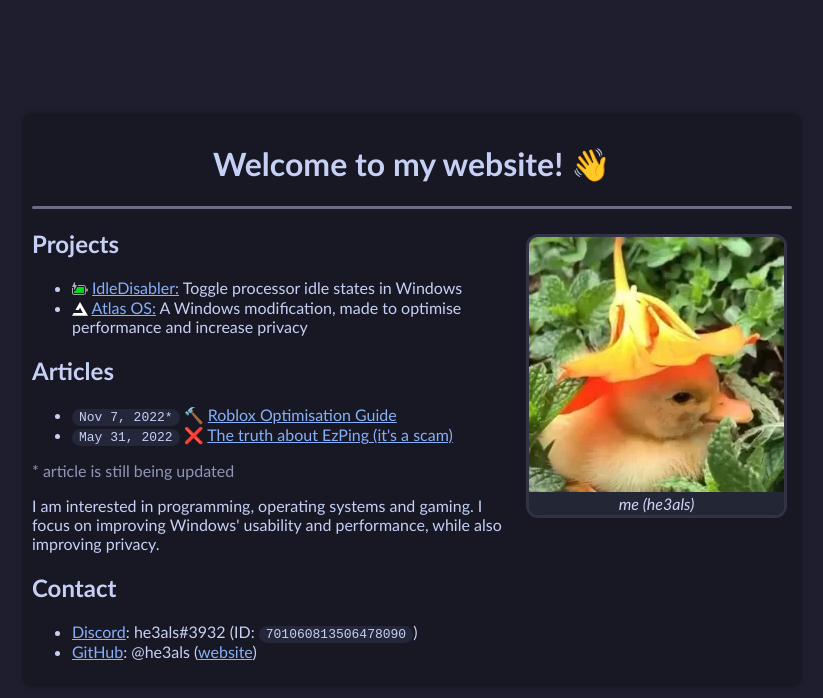
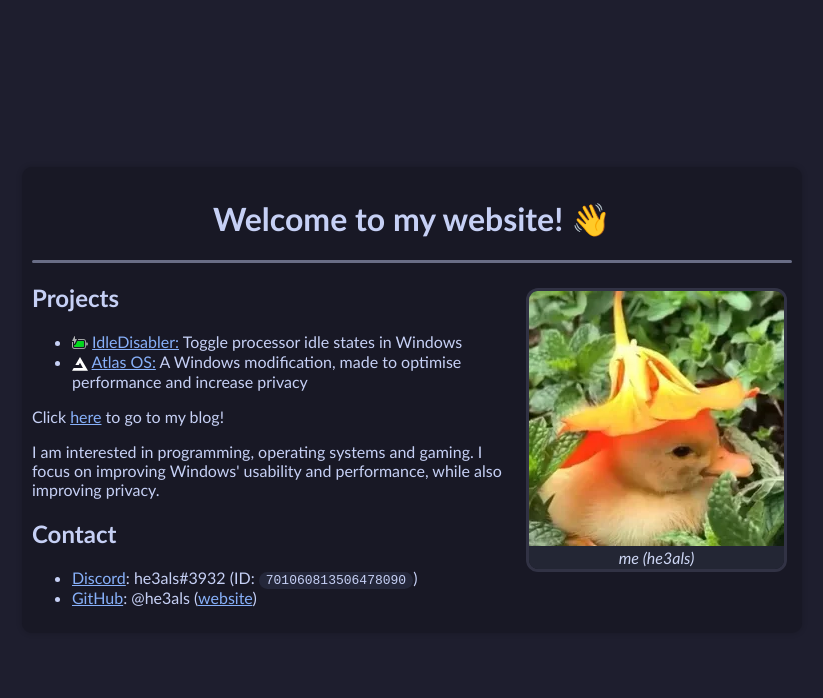
Before and after one commit to he3als/he3als.github.io, a plain HTML site: page index.html in a window 1280 px wide. Shown: the whole page, without its empty margins (228-1051 px from the left). Drawn offline with Linux system fonts and the light colour scheme; a script that the page names is missing.

Commit message:
feat: add blog link

```diff
--- a/index.html
+++ b/index.html
@@ -52,18 +52,7 @@
                         <a href="https://github.com/Atlas-OS/Atlas">Atlas OS:</a> A Windows modification, made to optimise performance and increase privacy
                     </li>
                 </ul>
-                <h2>Articles</h2>
-                <ul>
-                    <li>
-                        <code>Nov 7, 2022*</code>
-                        &#128296; <a href="https://rentry.co/roblox-performance">Roblox Optimisation Guide</a>
-                    </li>
-                    <li>
-                        <code>May 31, 2022</code>
-                        &#10060; <a href="https://he3als.github.io/ezping">The truth about EzPing (it's a scam)</a>
-                    </li>
-                </ul>
-                <p style="color: var(--ctp-macchiato-overlay2)">* article is still being updated</p>
+                <p>Click <a href="https://blog.he3als.xyz">here</a> to go to my blog!</p>
                 <p>I am interested in programming, operating systems and gaming. I focus on improving Windows' usability and performance, while also improving privacy.</p>
                 <h2>Contact</h2>
                 <ul>
```
